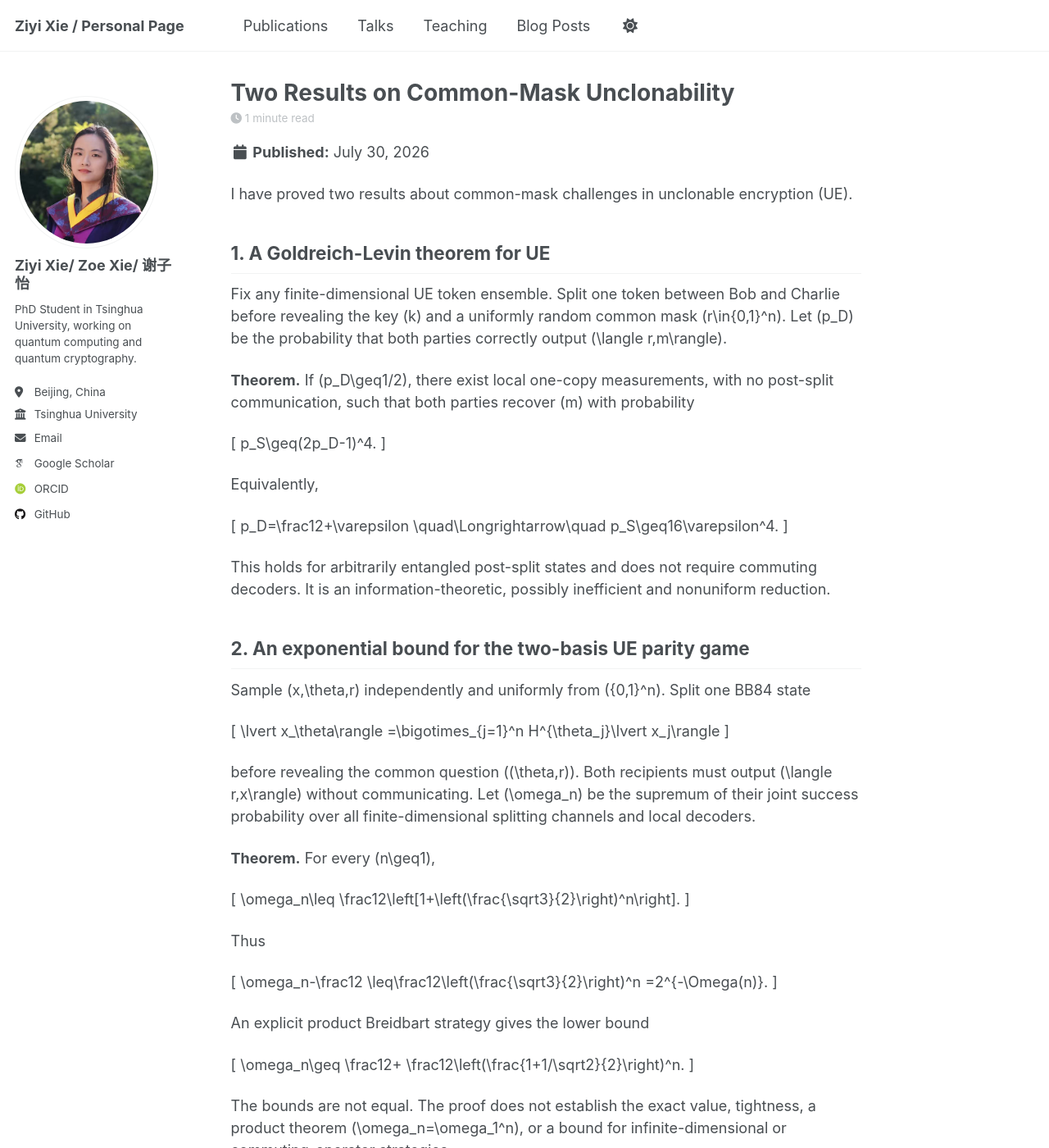
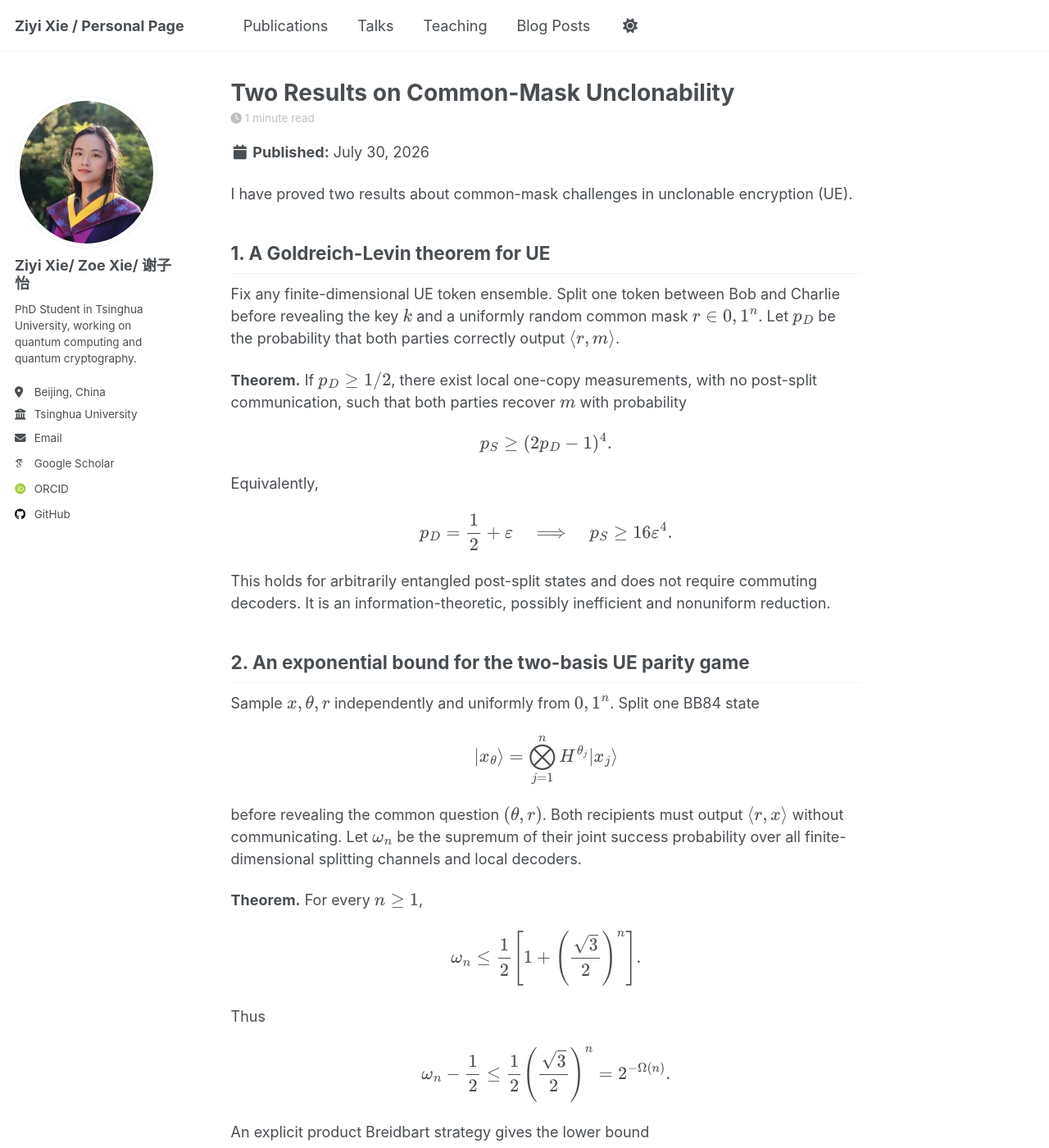
Before and after one commit to zoeabcd/zoeabcd.github.io, a Jekyll site: the page built from _posts/2026-07-30-common-mask-unclonability-results.md, in a window 1280 px wide and 1400 px high. Shown: the whole window at 82% size. Built offline with Jekyll 4.4.1, drawn with Linux system fonts in a browser that asks for light colours; some web fonts are replaced; a script that is not in the unit is left out; some of the changed text lies outside the part shown.

Commit message:
Fix MathJax delimiters in blog post

```diff
--- a/_posts/2026-07-30-common-mask-unclonability-results.md
+++ b/_posts/2026-07-30-common-mask-unclonability-results.md
@@ -19,25 +19,25 @@ encryption (UE).
 ## 1. A Goldreich-Levin theorem for UE
 
 Fix any finite-dimensional UE token ensemble. Split one token between Bob and
-Charlie before revealing the key \(k\) and a uniformly random common mask
-\(r\in\{0,1\}^n\). Let \(p_D\) be the probability that both parties correctly
-output \(\langle r,m\rangle\).
+Charlie before revealing the key \\(k\\) and a uniformly random common mask
+\\(r\in\{0,1\}^n\\). Let \\(p_D\\) be the probability that both parties correctly
+output \\(\langle r,m\rangle\\).
 
-**Theorem.** If \(p_D\geq1/2\), there exist local one-copy measurements, with
-no post-split communication, such that both parties recover \(m\) with
+**Theorem.** If \\(p_D\geq1/2\\), there exist local one-copy measurements, with
+no post-split communication, such that both parties recover \\(m\\) with
 probability
 
-\[
+\\[
 p_S\geq(2p_D-1)^4.
-\]
+\\]
 
 Equivalently,
 
-\[
+\\[
 p_D=\frac12+\varepsilon
 \quad\Longrightarrow\quad
 p_S\geq16\varepsilon^4.
-\]
+\\]
 
 This holds for arbitrarily entangled post-split states and does not require
 commuting decoders. It is an information-theoretic, possibly inefficient and
@@ -45,44 +45,44 @@ nonuniform reduction.
 
 ## 2. An exponential bound for the two-basis UE parity game
 
-Sample \(x,\theta,r\) independently and uniformly from \(\{0,1\}^n\). Split
+Sample \\(x,\theta,r\\) independently and uniformly from \\(\{0,1\}^n\\). Split
 one BB84 state
 
-\[
+\\[
 \lvert x_\theta\rangle
 =\bigotimes_{j=1}^n H^{\theta_j}\lvert x_j\rangle
-\]
+\\]
 
-before revealing the common question \((\theta,r)\). Both recipients must
-output \(\langle r,x\rangle\) without communicating. Let \(\omega_n\) be the
+before revealing the common question \\((\theta,r)\\). Both recipients must
+output \\(\langle r,x\rangle\\) without communicating. Let \\(\omega_n\\) be the
 supremum of their joint success probability over all finite-dimensional
 splitting channels and local decoders.
 
-**Theorem.** For every \(n\geq1\),
+**Theorem.** For every \\(n\geq1\\),
 
-\[
+\\[
 \omega_n\leq
 \frac12\left[1+\left(\frac{\sqrt3}{2}\right)^n\right].
-\]
+\\]
 
 Thus
 
-\[
+\\[
 \omega_n-\frac12
 \leq\frac12\left(\frac{\sqrt3}{2}\right)^n
 =2^{-\Omega(n)}.
-\]
+\\]
 
 An explicit product Breidbart strategy gives the lower bound
 
-\[
+\\[
 \omega_n\geq
 \frac12+
 \frac12\left(\frac{1+1/\sqrt2}{2}\right)^n.
-\]
+\\]
 
 The bounds are not equal. The proof does not establish the exact value,
-tightness, a product theorem \(\omega_n=\omega_1^n\), or a bound for
+tightness, a product theorem \\(\omega_n=\omega_1^n\\), or a bound for
 infinite-dimensional or commuting-operator strategies.
 
 
```
